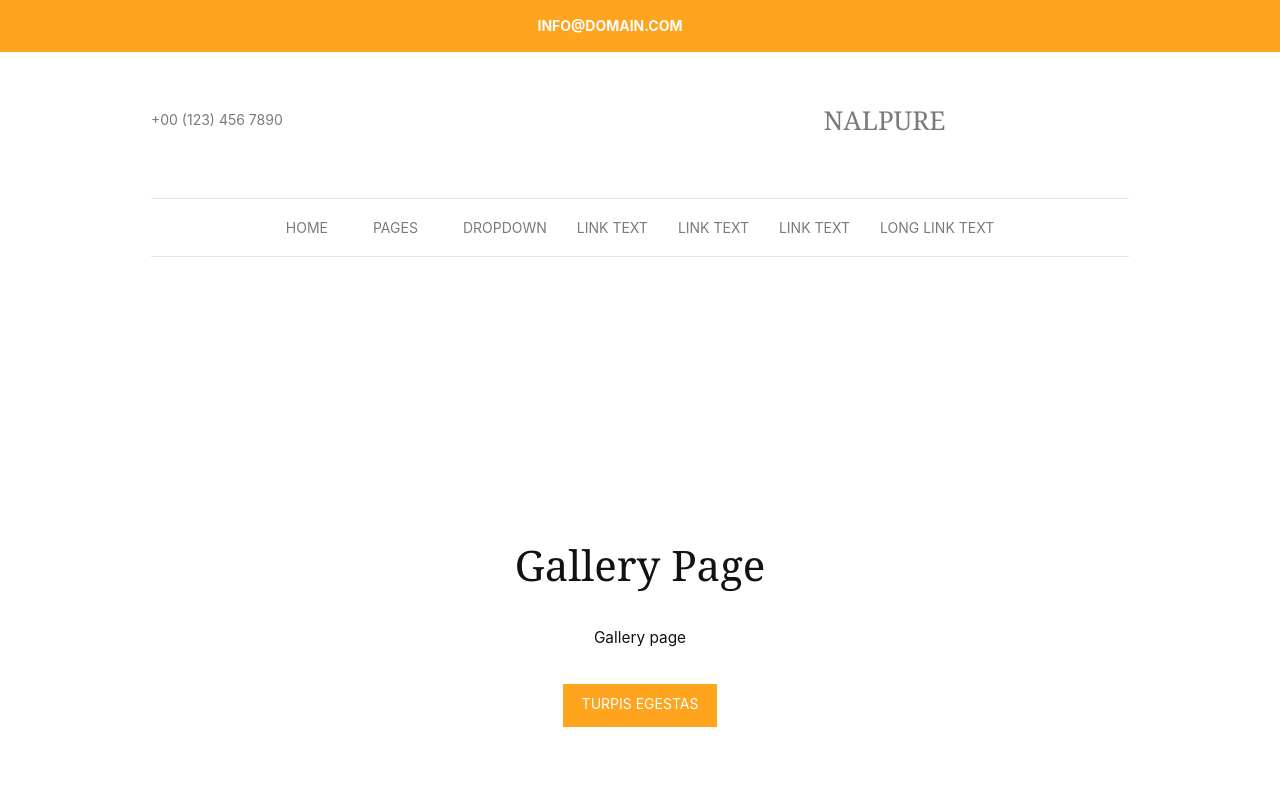
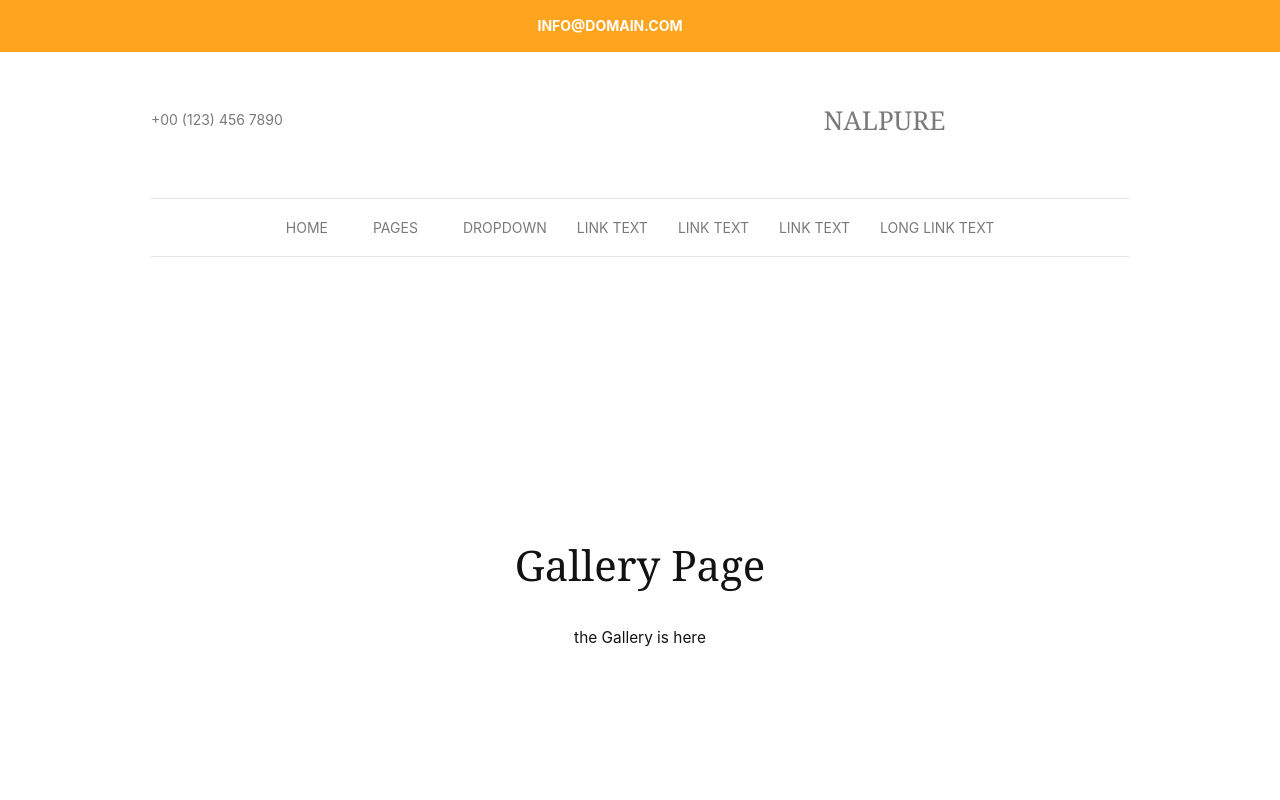
Before and after one commit to zainabbf/NewApp-React, a React (Create React App) app: page /gallery in a window 1280 px wide. Shown: the top 800 px of the page. Built offline with nearby package versions, Linux system fonts and the light colour scheme; some icons are missing.

Commit message:
Components and Props

```diff
--- /dev/null
+++ b/src/comp/content.js
@@ -0,0 +1,16 @@
+import React from 'react';
+
+const Content = ({pageName, txt}) => {
+  return (
+    <div id="pageintro" className="hoc clear">
+    <article>
+      <h3 className="heading">  {pageName} </h3>
+      <p>
+      {txt}
+      </p>
+    </article>
+  </div>
+  );
+}
+
+export default Content;
--- a/src/pages/gallery.js
+++ b/src/pages/gallery.js
@@ -1,22 +1,18 @@
 import Header from '../comp/header';
+import Content from '../comp/content';
 
 const Gallery = () => {
   return (
 <div>
     <Header></Header>
-    <div id="pageintro" className="hoc clear">
-      <article>
-        <h3 className="heading">  Gallery page </h3>
-        <p>
-        Gallery page
-        </p>
+    < Content  pageName="Gallery Page" txt="the Gallery is here"/>
         <footer>
           <a className="btn" href="#">
             Turpis egestas
           </a>
         </footer>
-      </article>
-    </div>
+
+
 
 </div>
   );
--- a/src/pages/linktext.js
+++ b/src/pages/linktext.js
@@ -1,24 +1,13 @@
 import Header from '../comp/header';
+import Content from '../comp/content';
 
 const Linktext = () => {
   return (
     <>
 
-<Header></Header>
+  <Header></Header>
 
-    <div id="pageintro" className="hoc clear">
-      <article>
-        <h3 className="heading">  Link Text page </h3>
-        <p>
-        Texxt here
-        </p>
-        <footer>
-          <a className="btn" href="#">
-            Turpis egestas
-          </a>
-        </footer>
-      </article>
-    </div>
+  < Content  pageName="Link Text Page" txt="the linktext is here"/>
 
     </>
   );
```
